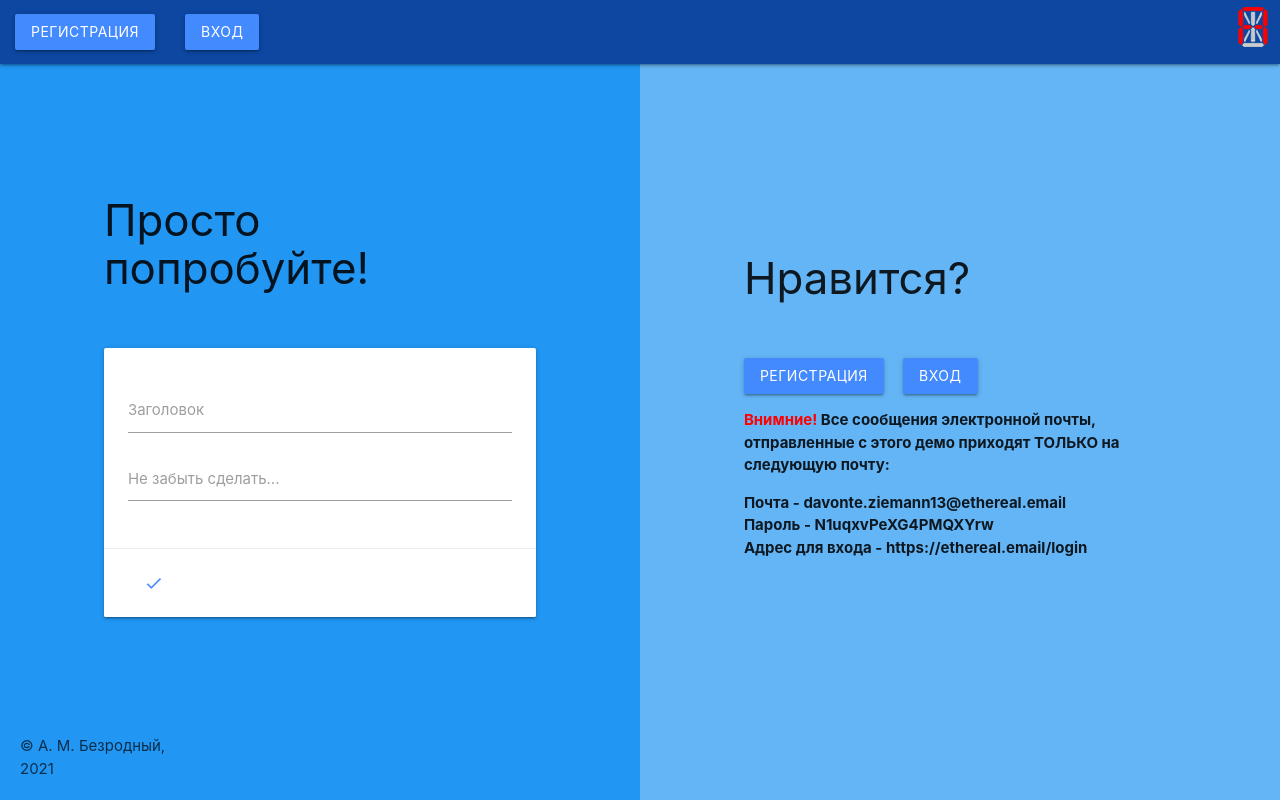
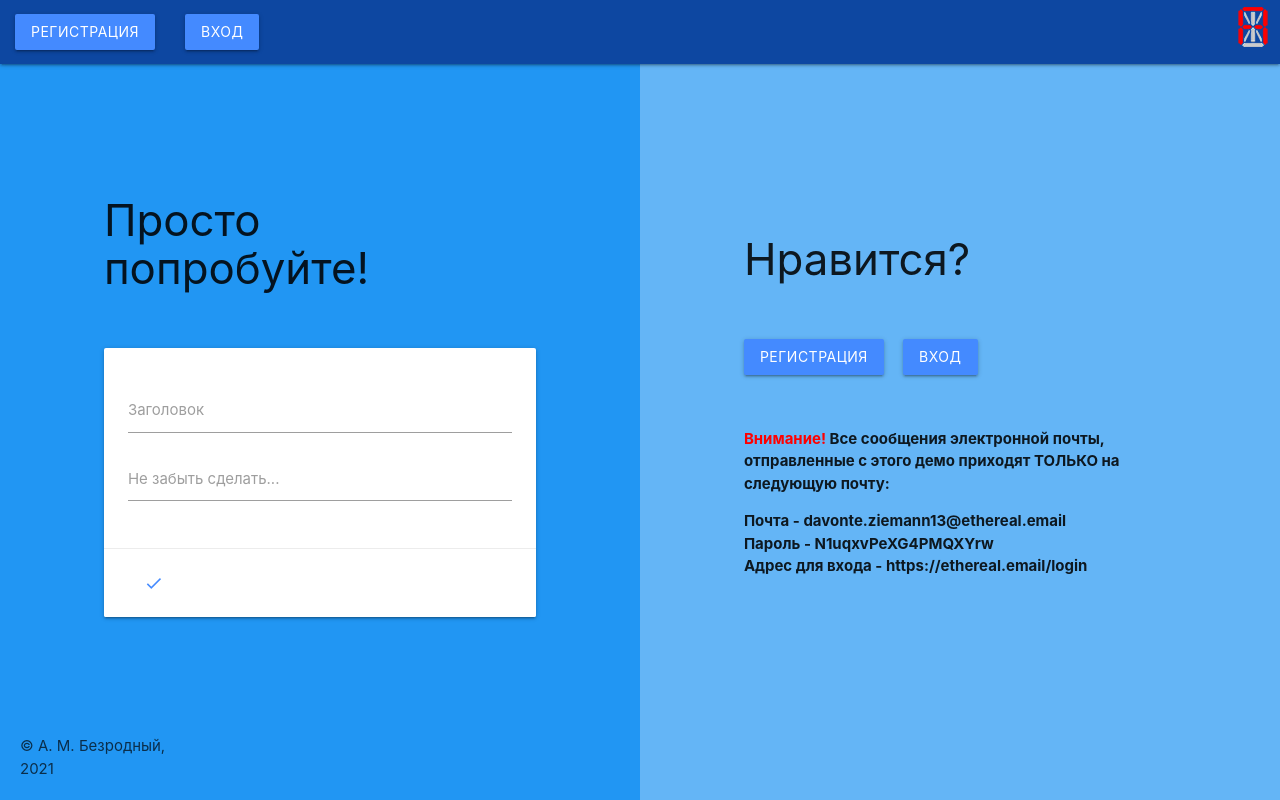
Before and after one commit to Alexal3/remember-it-web, a Node server app: page / in a window 1280 px wide. Run offline with Node 20, Linux system fonts and the light colour scheme; some libraries are stand-ins or nearby versions.

Commit message:
Improved user interface at main page

```diff
--- a/views/index.hbs
+++ b/views/index.hbs
@@ -81,7 +81,9 @@
             <button class="waves-effect waves-light btn blue accent-2 modal-trigger btn-login-in-landing" href="#login-modal">Вход</button>
           </div>
 
-          <p class="bold-font"><span class="color-red">Внимние!</span> Все сообщения электронной почты, отправленные с этого демо приходят ТОЛЬКО на следующую почту:</p>
+          <p class="userSelectNone">&nbsp;</p>
+
+          <p class="bold-font"><span class="color-red">Внимание!</span> Все сообщения электронной почты, отправленные с этого демо приходят ТОЛЬКО на следующую почту:</p>
           <ul class="bold-font">
             <li>Почта - davonte.ziemann13@ethereal.email</li>
             <li>Пароль - N1uqxvPeXG4PMQXYrw</li>
```
